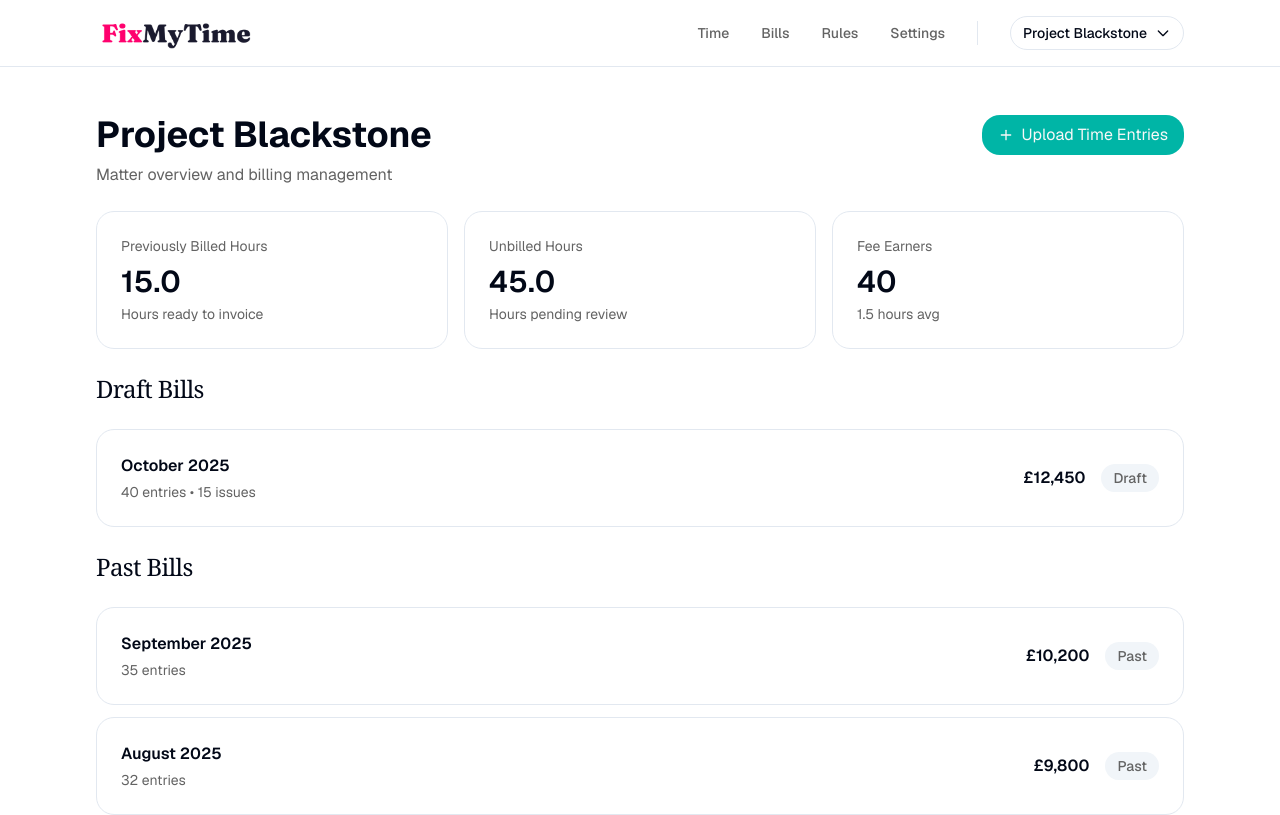
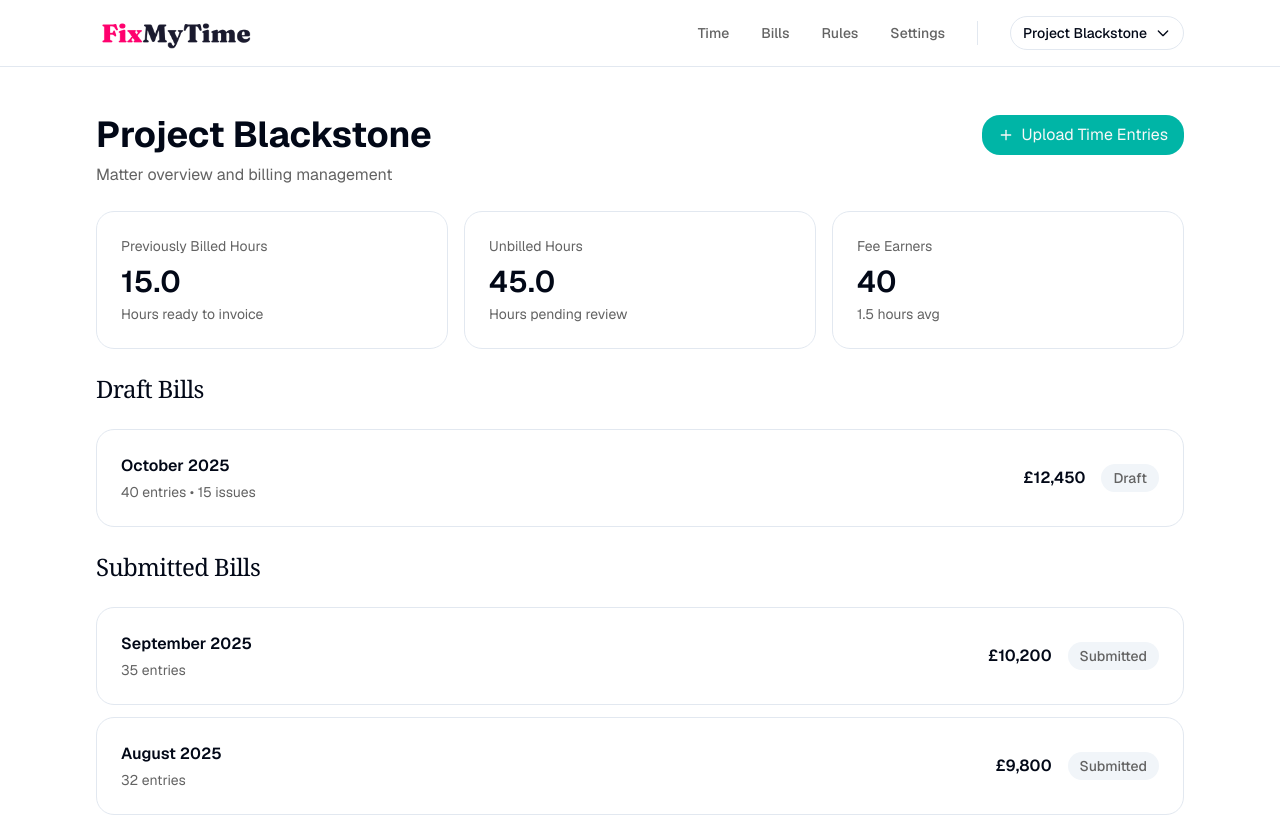
Before and after one commit to cjol/v0-timesheet-agent, a Next.js app: page / in a window 1280 px wide. Shown: the top 815 px of the page. Built offline with nearby package versions, Linux system fonts and the light colour scheme.

Commit message:
Changing references on the HomePage from 'Past' to 'Submitted' bills. (#3)

```diff
--- a/app/page.tsx
+++ b/app/page.tsx
@@ -22,7 +22,7 @@ export default function HomePage() {
   const avgHoursPerTimekeeper = (billedHours + unbilledHours) / timekeepers.size
 
   const draftBills = mockBills.filter((b) => b.status === "Draft")
-  const pastBills = mockBills.filter((b) => b.status === "Past")
+  const pastBills = mockBills.filter((b) => b.status === "Submitted")
 
   return (
     <main className="min-h-screen bg-background text-foreground">
@@ -93,10 +93,10 @@ export default function HomePage() {
             </div>
           )}
 
-          {/* Past Bills */}
+          {/* Submitted Bills */}
           {pastBills.length > 0 && (
             <div>
-              <h2 className="text-2xl font-serif font-light tracking-tight mb-6">Past Bills</h2>
+              <h2 className="text-2xl font-serif font-light tracking-tight mb-6">Submitted Bills</h2>
               <div className="space-y-3">
                 {pastBills.map((bill) => (
                   <Link
--- a/lib/mock-data.ts
+++ b/lib/mock-data.ts
@@ -500,7 +500,7 @@ export interface Bill {
   id: string;
   matter: string;
   period: string;
-  status: "Draft" | "Past";
+  status: "Draft" | "Submitted";
   amount: number;
   entries: number;
   issues: number;
@@ -984,7 +984,7 @@ export const BILLS_DATA: Bill[] = [
     id: "bill-002",
     matter: "Project Blackstone",
     period: "September 2025",
-    status: "Past",
+    status: "Submitted",
     amount: 10200,
     entries: 35,
     issues: 0,
@@ -993,7 +993,7 @@ export const BILLS_DATA: Bill[] = [
     id: "bill-003",
     matter: "Project Blackstone",
     period: "August 2025",
-    status: "Past",
+    status: "Submitted",
     amount: 9800,
     entries: 32,
     issues: 0,
```
